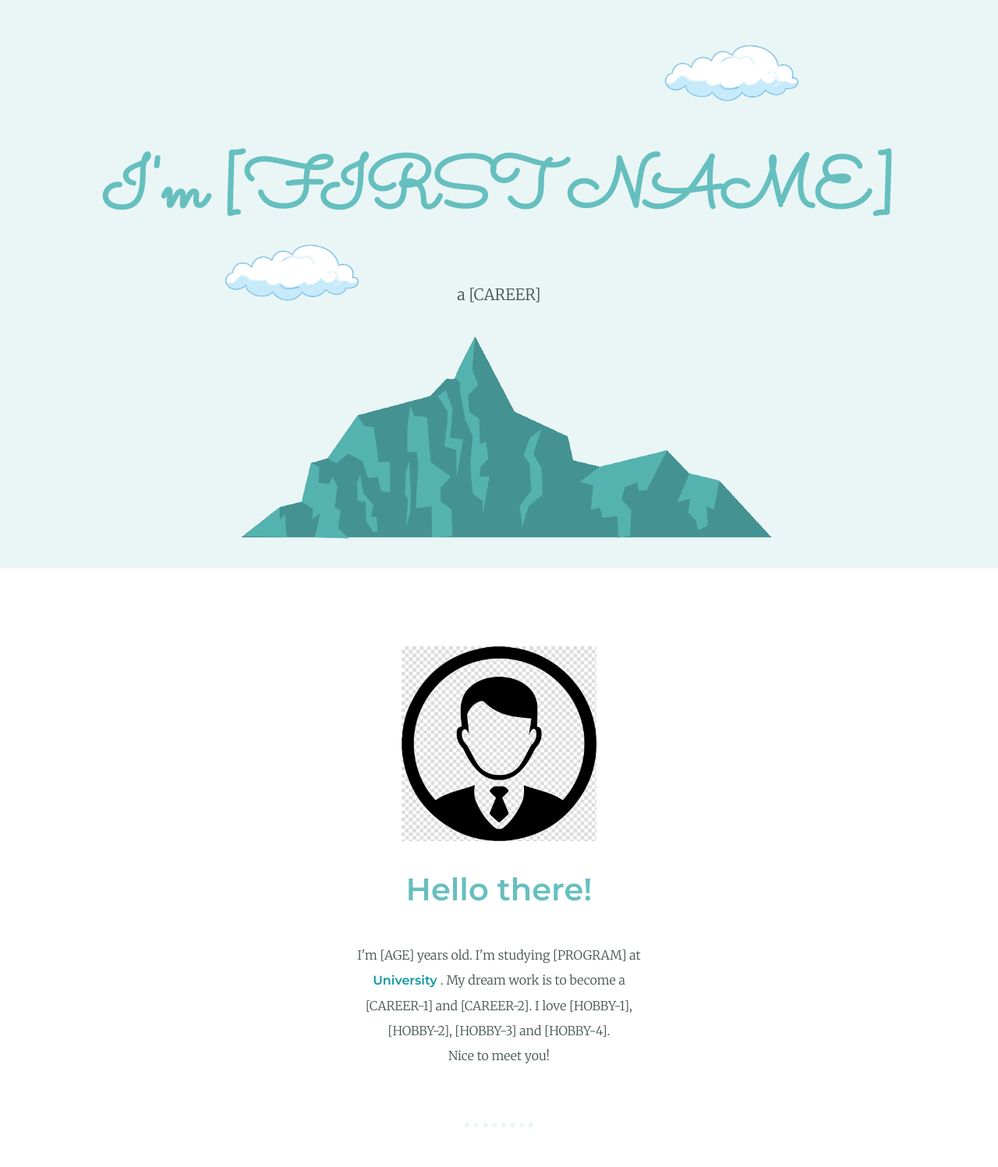
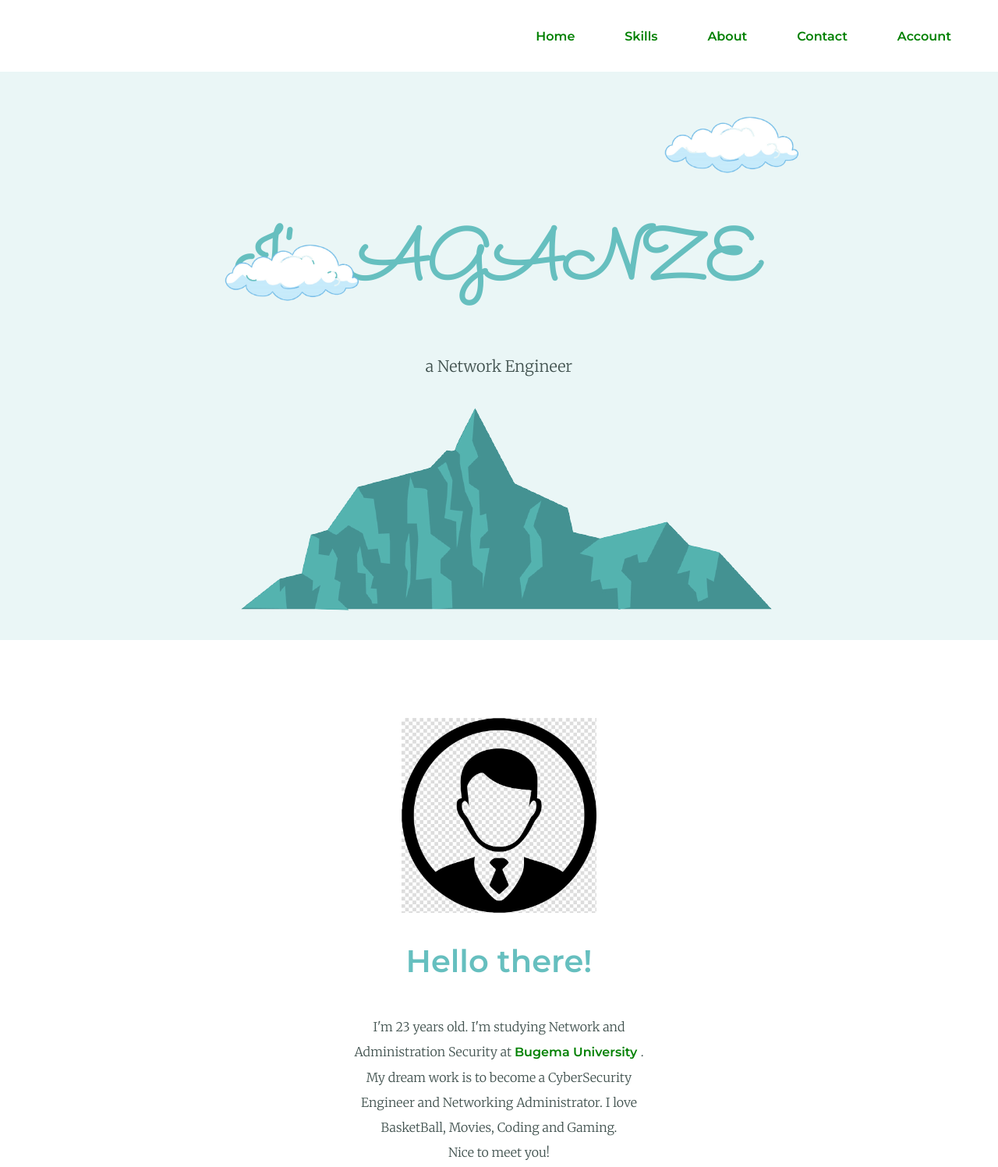
Before and after one commit to SCI-BU/Open-Mid, a plain HTML site: page index.html in a window 1280 px wide. Shown: the top 1497 px of the page at 78% size. Drawn offline with Linux system fonts and the light colour scheme.

Commit message:
changes to index and css files

```diff
--- a/css/styles.css
+++ b/css/styles.css
@@ -137,3 +137,35 @@ a:hover{
     margin: 0px;
     text-decoration: none;
   }
+  .navbar{
+    display: flex;
+    align-items: center;
+    padding: 20px;
+
+    }
+
+    nav{
+        flex: 1;
+        text-align: right;
+    }
+
+    nav ul{
+        display: inline-block;
+        list-style: none;
+    }
+
+    nav ul li{
+        display: inline-block;
+        padding-right: 20px;
+    }
+    a{
+        text-decoration: none;
+        color: green;
+    }
+}
+.container{
+    max-width: 1300px;
+    margin: auto;
+    padding-left: 25px;
+    padding-right: 25px;
+}
--- a/index.html
+++ b/index.html
@@ -3,7 +3,7 @@
 
 <head>
     <meta charset="utf-8">
-    <title>[NAME]</title>
+    <title>AGANZE</title>
     <link rel="stylesheet" href="css/styles.css">
     <link rel="icon" href="image/logo.ico">
     <link rel="preconnect" href="https://fonts.googleapis.com">
@@ -21,10 +21,21 @@
 </head>
 
 <body>
+    <div class="container">
+        <div class="navbar">
+            <nav><ul>
+                 <li><a href="">Home</a></li>
+                 <li><a href="">Skills</a></li>
+                 <li><a href="">About</a></li>
+                 <li><a href="">Contact</a></li>
+                 <li><a href="">Account</a></li>
+
+            </ul></nav>
+        </div>
     <div class="top-container">
         <img class="top-cloud" src="image/cloud.png" width="15%" alt="cloud-pic">
-        <h1>I'm [FIRST NAME]</h1>
-        <p style="font-size: 20px;">a <span style="text-decoration: overline;"></span>[CAREER]</p>
+        <h1>I'm AGANZE</h1>
+        <p style="font-size: 20px;">a <span style="text-decoration: overline;"></span>Network Engineer</p>
         <img src="image/mountain.png" alt="mountain-pic"> <br>
         <img class="bottom-cloud" src="image/cloud.png" width="15%" alt="cloud-pic">
     </div>
@@ -32,27 +43,28 @@
         <div class="profile">
             <img src="image/profile-pic.png" width="250" height="250" alt="My profile picture">
             <h2>Hello there!</h2>
-            <p class="intro">I'm [AGE] years old. I'm studying [PROGRAM] at <a class="uni"
-                    href="https://www.bugemauniv.ac.ug">University
-                </a>. My dream work is to become a [CAREER-1] and
-                [CAREER-2]. I love [HOBBY-1], [HOBBY-2], [HOBBY-3] and [HOBBY-4].</p>
+            <p class="intro">I'm 23 years old. I'm studying Network and Administration Security at <a class="uni"
+                    href="https://www.bugemauniv.ac.ug">Bugema University
+                </a>. My dream work is to become a CyberSecurity Engineer and
+                Networking Administrator. I love BasketBall, Movies, Coding and Gaming.</p>
             <p class="intro">Nice to meet you!</p>
         </div>
+
         <hr>
         <div class="skills">
             <h2>Skills</h2>
             <div class="skill-row">
                 <img class="code-image" src="image/web-programming.png" alt="dev-pic">
-                <h3>[SKILL-1] E.G ==> [Design & Development]</h3>
-                <p>[SKILL DESCRIPTION] E.G ==> I started learning to code when I was 15 years old because I want to make my own games and my own
+                <h3>JavaScript and Web Technologies</h3>
+                <p>I started learning to code when I was 15 years old because I want to make my own games and my own
                     website. Overtime, I have gained a wealth of experience designing and developing web applications
                     and some small games.
                 </p>
             </div>
             <div class="skill-row">
                 <img class="success-image" src="image/success.png" alt="success-pic">
-                <h3>[SKILL-2] E.G ==> Winning Prize</h3>
-                <p>[SKILL DESCRIPTION] E.G ==> I got a bronze medal at the final round of IOE (English) when I was grade 5. I have took part two
+                <h3>English and Language Competition</h3>
+                <p>I got a bronze medal at the final round of IOE (English) when I was grade 5. I have took part two
                     times IT competition
                     at city level and won two "1st prize", two "2nd prize". Once
                     my project was choosen to be attended at country final round. </p>
@@ -64,14 +76,14 @@
             <h3>My biggest love is to be your friend</h3>
             <p>Deep friendships like these offer solace during hard times and laugh till your face hurts happiness other
                 times.</p>
-            <a class="btn" href="mailto:[YOUR EMAIL]">CONTACT ME</a>
+            <a class="btn" href="mailto:aganzednl@gmail.com">CONTACT ME</a>
         </div>
     </div>
     <div class="bottom-container">
-        <a class="footer-link" href="[YOUR LINKEDIN URL]">LinkedIn</a>
-        <a class="footer-link" href="[YOUR GITHUB PROFILE URL]">GitHub</a>
-        <a class="footer-link" href="[YOUR FACEBOOK PROFILE URL]">Facebook</a>
-        <p>©2021 Created by [YOUR NAME]</p>
+        <a class="footer-link" href="https://www.linkedin.com/in/aganze-daniel-9a21b9195/">LinkedIn</a>
+        <a class="footer-link" href="https://github.com/aganzednl/">GitHub</a>
+        <a class="footer-link" href="https://www.facebook.com/daniel.aganze.3">Facebook</a>
+        <p>©2021 Created by [Aganze Akilimali]</p>
     </div>
 
 </body>
```
Also changed, not shown: 1 other file.
